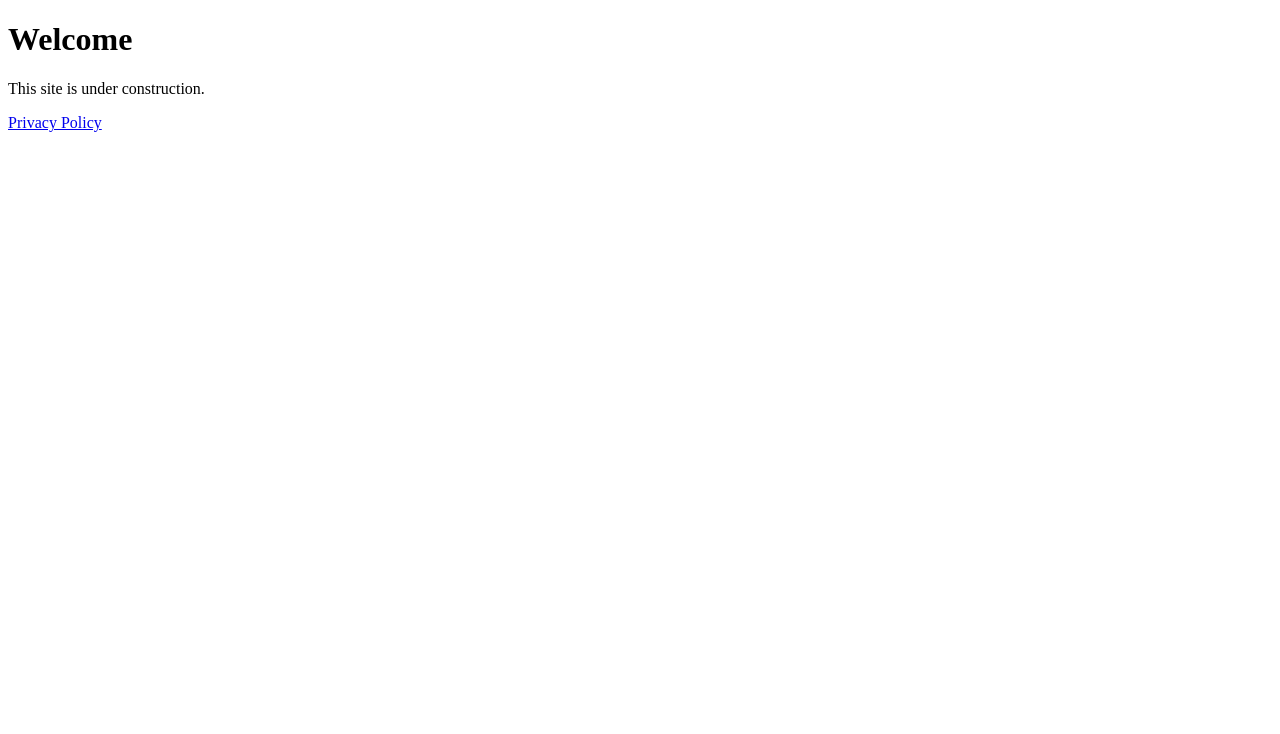
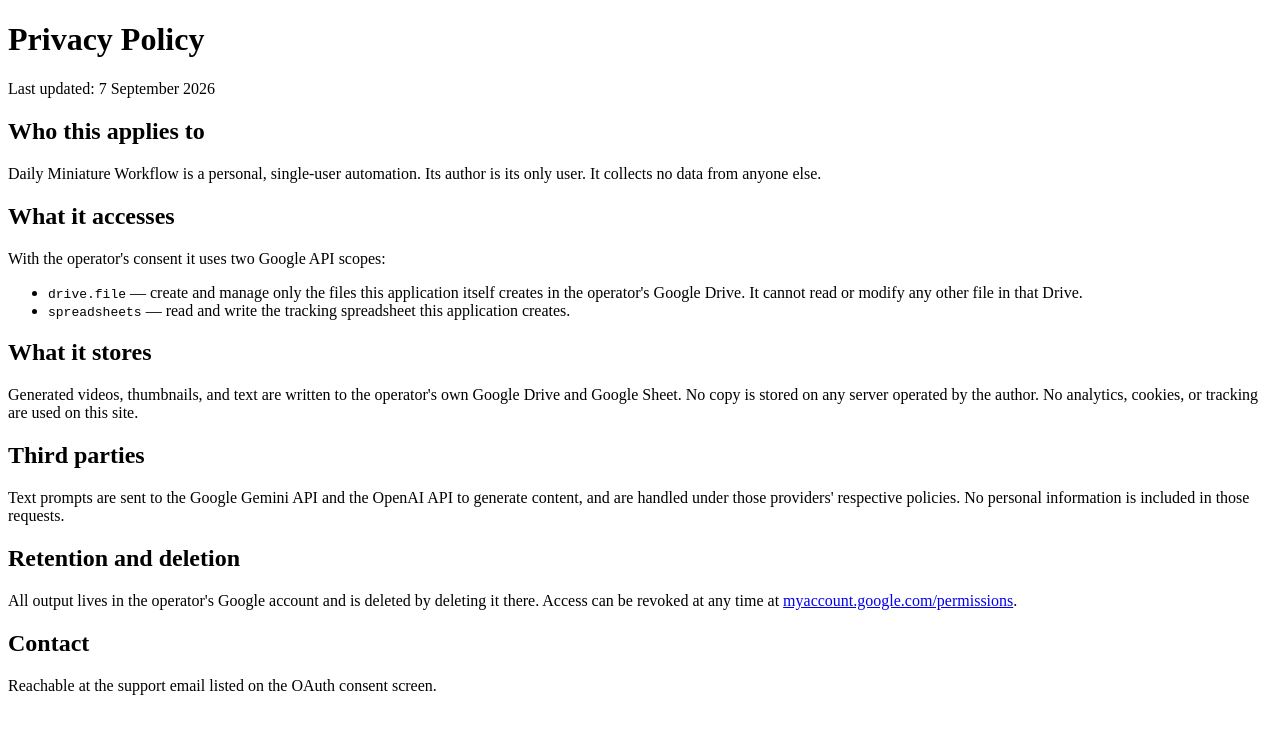
Before and after one commit to aman156/aman.msharma14.github.io, a plain HTML site: page index.html in a window 1280 px wide. Drawn offline with Linux system fonts and the light colour scheme.

Commit message:
Add privacy policy to index.html
Added privacy policy details including data access, storage, and third-party information.

```diff
--- a/index.html
+++ b/index.html
@@ -1,13 +1,30 @@
-<!DOCTYPE html>
-<html lang="en">
-  <head>
-    <meta charset="UTF-8" />
-    <meta name="viewport" content="width=device-width, initial-scale=1.0" />
-    <title>aman.msharma14.github.io</title>
-  </head>
-  <body>
-    <h1>Welcome</h1>
-    <p>This site is under construction.</p>
-    <p><a href="/privacy.html">Privacy Policy</a></p>
-  </body>
-</html>
+<!doctype html>
+<title>Privacy Policy — Daily Miniature Workflow</title>
+<h1>Privacy Policy</h1>
+<p>Last updated: 7 September 2026</p>
+<h2>Who this applies to</h2>
+<p>Daily Miniature Workflow is a personal, single-user automation. Its author is
+its only user. It collects no data from anyone else.</p>
+<h2>What it accesses</h2>
+<p>With the operator's consent it uses two Google API scopes:</p>
+<ul>
+  <li><code>drive.file</code> — create and manage only the files this application
+      itself creates in the operator's Google Drive. It cannot read or modify any
+      other file in that Drive.</li>
+  <li><code>spreadsheets</code> — read and write the tracking spreadsheet this
+      application creates.</li>
+</ul>
+<h2>What it stores</h2>
+<p>Generated videos, thumbnails, and text are written to the operator's own Google
+Drive and Google Sheet. No copy is stored on any server operated by the author.
+No analytics, cookies, or tracking are used on this site.</p>
+<h2>Third parties</h2>
+<p>Text prompts are sent to the Google Gemini API and the OpenAI API to generate
+content, and are handled under those providers' respective policies. No personal
+information is included in those requests.</p>
+<h2>Retention and deletion</h2>
+<p>All output lives in the operator's Google account and is deleted by deleting it
+there. Access can be revoked at any time at
+<a href="https://myaccount.google.com/permissions">myaccount.google.com/permissions</a>.</p>
+<h2>Contact</h2>
+<p>Reachable at the support email listed on the OAuth consent screen.</p>
```
